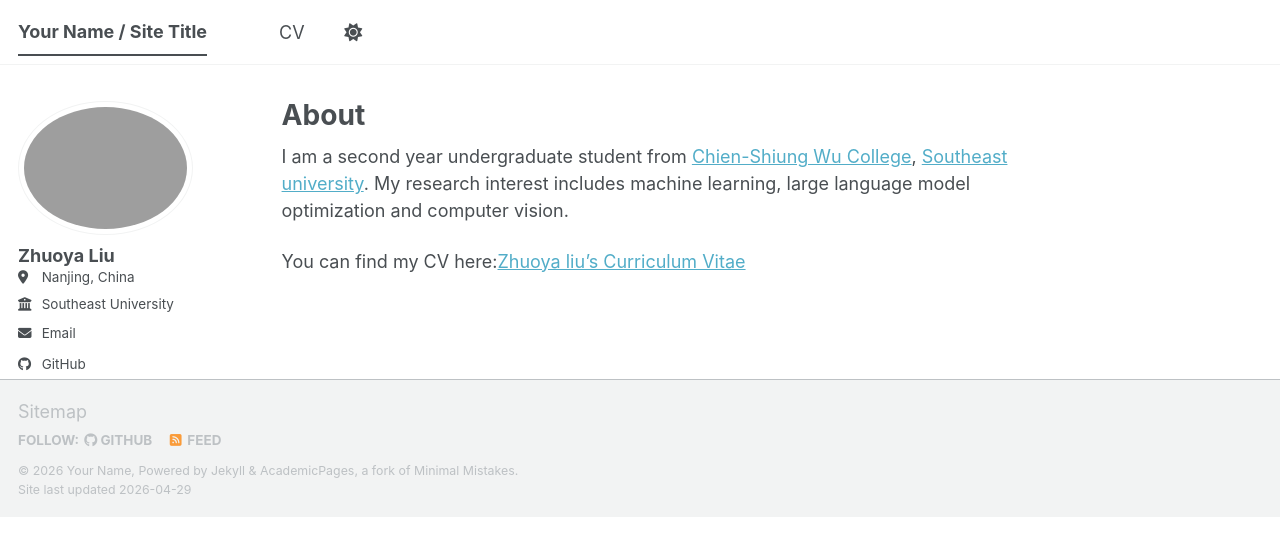
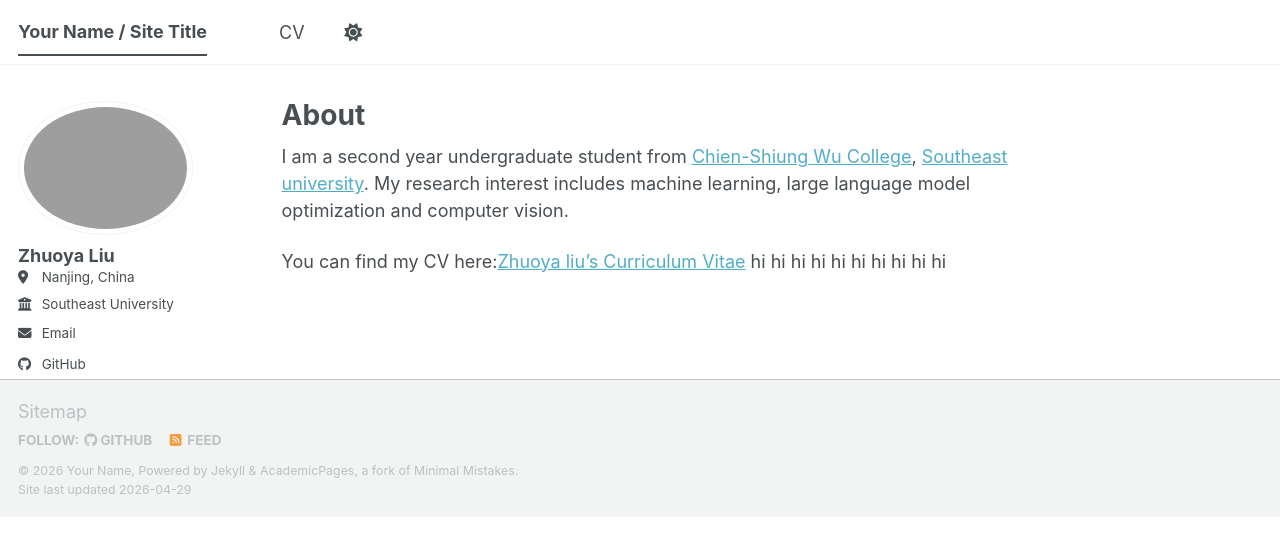
Before and after one commit to Sylvia-lzy/Sylvia-lzy.github.io, a Jekyll site: the page built from _pages/about.md, in a window 1280 px wide. Shown: the top 556 px of the page. Built offline with Jekyll 4.4.1, drawn with Linux system fonts in a browser that asks for light colours; a script bundle is joined from its source files by our own code; library files that are not in the unit come from our copies.

```diff
--- a/_pages/about.md
+++ b/_pages/about.md
@@ -10,3 +10,13 @@ redirect_from:
 I am a second year undergraduate student from [Chien-Shiung Wu College](https://wjx.seu.edu.cn/), [Southeast university](https://www.seu.edu.cn/). My research interest includes machine learning, large language model optimization and computer vision.
 
 You can find my CV here:[Zhuoya liu's Curriculum Vitae](assets/Zhuoya_Liu's cv.pdf)
+hi
+hi
+hi
+hi
+hi
+hi
+hi
+hi
+hi
+hi
```
